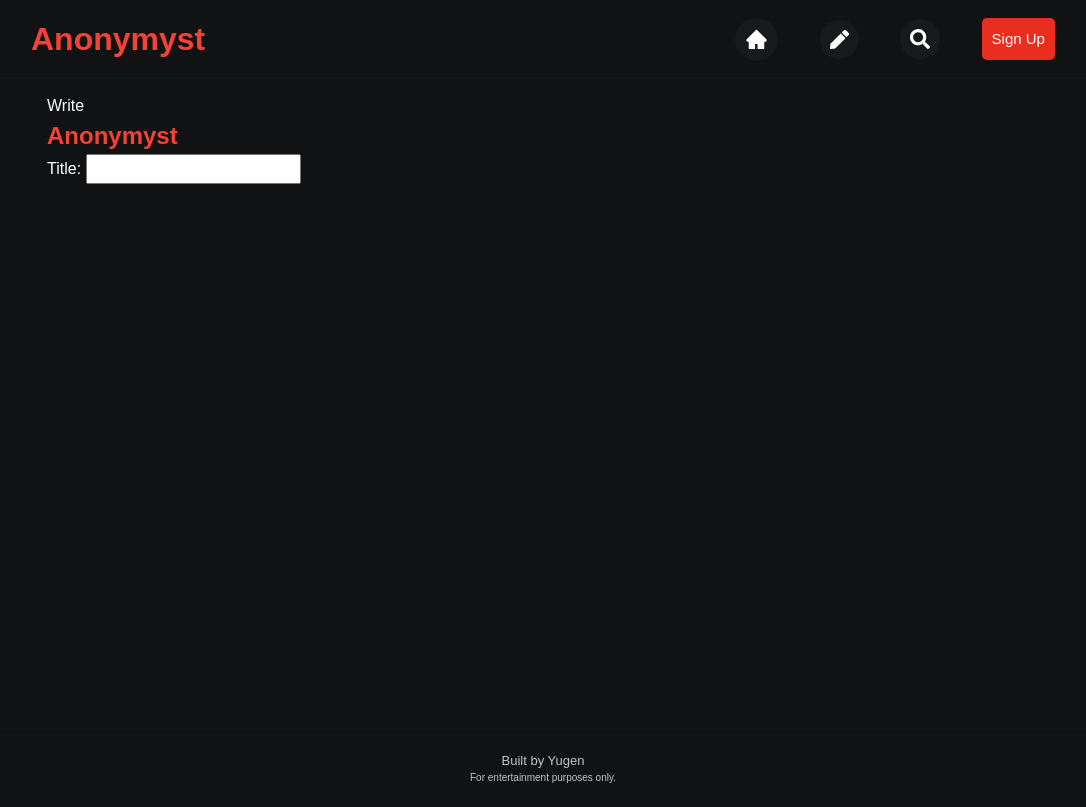
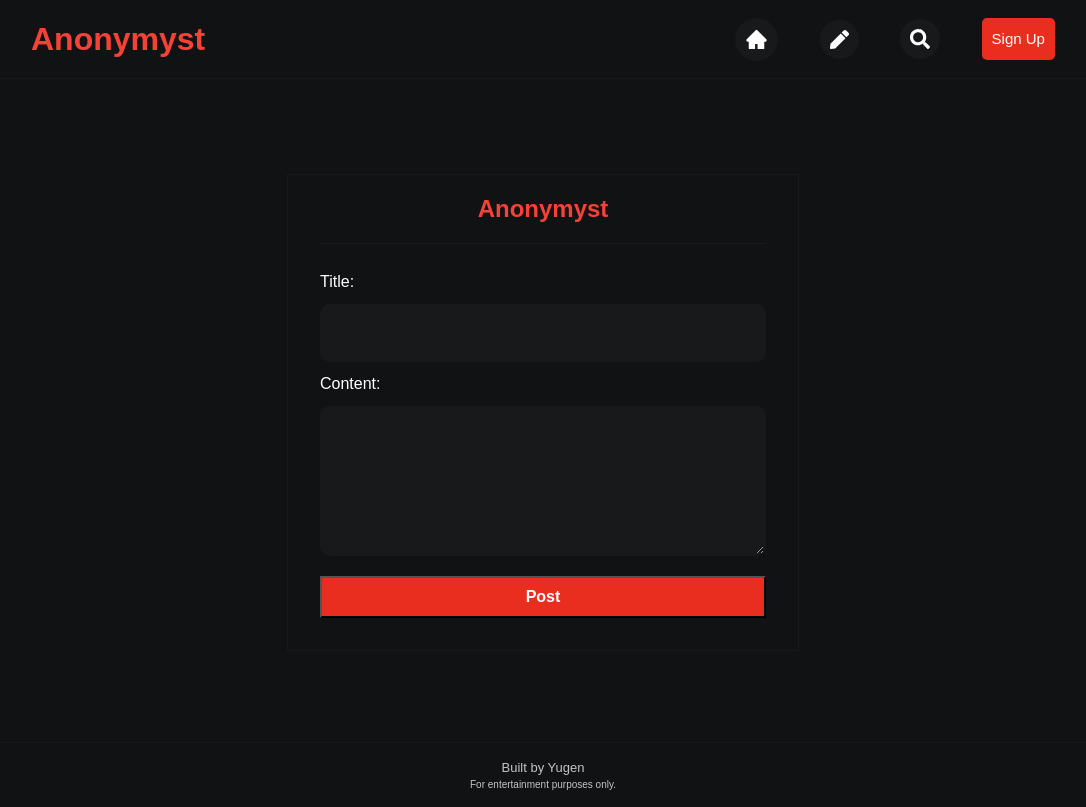
Before and after one commit to xyugen/anonymyst, a React (Create React App) app: page /post in a window 1280 px wide. Shown: the whole page, without its empty margins (97-1183 px from the left). Built offline with nearby package versions, Linux system fonts and the light colour scheme; no server answers.

Commit message:
feat: created a page for users to create posts and store them in Supabase database.

```diff
--- a/src/Assets/Styles/app.css
+++ b/src/Assets/Styles/app.css
@@ -3,8 +3,9 @@
 :root {
     --color-bg: #111213;
     --color-bg-variant: #17191A;
+    --color-bg-variant-a: #27292a;
     --color-fg: #fff;
-    --color-fg-variant: #7d7d7d;
+    --color-fg-variant: #dddddd;
     --color-primary: #F44336;
     --color-primary-variant: #E92E20;
 
--- /dev/null
+++ b/src/Assets/Styles/post.css
@@ -0,0 +1,90 @@
+.post-form {
+    display: flex;
+    flex-direction: column;
+
+    padding: 1em 2em;
+    margin: 5em 15em;
+
+    border: 1px solid var(--color-bg-variant);
+}
+
+.post-form-header {
+    text-align: center;
+    border-bottom: 1px solid var(--color-bg-variant);
+    padding: 0 0 1em 0;
+}
+
+.post-form-form {
+    display: flex;
+    flex-direction: column;
+
+    padding: 1em 0;
+}
+
+.post-form-form label{
+    margin: 10px 0;
+}
+
+.post-form-form input[type="submit"] {
+    margin-top: 20px;
+}
+
+/* TITLE */
+.post-form-form #title {
+    background: var(--color-bg-variant);
+    color: var(--color-bg-variant-a);
+    padding: 1em;
+    border-radius: 10px;
+    border: 2px solid transparent;
+    outline: none;
+
+    font-weight: 500;
+    font-size: 16px;
+    line-height: 1.4;
+    transition: all 0.2s;
+}
+
+.post-form-form #title:hover {
+    cursor: pointer;
+}
+
+.post-form-form #title:focus {
+    cursor: text;
+    color: var(--color-primary);
+}
+
+/* CONTENT */
+.post-form-form textarea {
+    background: var(--color-bg-variant);
+    color: var(--color-bg-variant-a);
+    padding: 1em;
+    border-radius: 10px;
+    border: 2px solid transparent;
+    outline: none;
+
+    font-weight: 500;
+    font-size: 16px;
+    line-height: 1.4;
+    height: 150px;
+    transition: all 0.2s;
+}
+
+.post-form-form textarea:hover {
+    cursor: pointer;
+}
+
+.post-form-form textarea:focus {
+    cursor: text;
+    color: var(--color-fg);
+}
+
+.post-form-form #post-btn {
+    padding: 7px;
+    font-weight: 600;
+}
+
+@media only screen and (max-width: 1100px) {
+    .post-form {
+        margin: 2em 5px;
+    }
+}
--- a/src/Pages/Post/Post.jsx
+++ b/src/Pages/Post/Post.jsx
@@ -1,15 +1,54 @@
-import React from 'react'
+import React, { useState } from 'react'
+import '../../Assets/Styles/post.css'
+import { useNavigate } from 'react-router-dom'
+
+import { supabase } from '../../Services/supabase'
 
 const Post = () => {
+  const [title, setTitle] = useState('');
+  const [content, setContent] = useState('');
+
+  const history = useNavigate();
+
+  const handleTitleChange = (e) => {
+    setTitle(e.target.value);
+  };
+
+  const handleContentChange = (e) => {
+    setContent(e.target.value);
+  };
+
+  const handleSubmit = async (e) => {
+    e.preventDefault();
+
+    // Insert the new post into the "posts" table
+    const { data, error } = await supabase
+      .from('posts')
+      .insert([{ title, content }]);
+
+    if (error) {
+      console.log('Error creating post:', error);
+    } else {
+      console.log('Post created successfully:', data);
+    }
+
+    history("/")
+  };
+
   return (
     <div className='post-form'>
       <div className='post-form-header'>
-        <p>Write</p><h2>Anonymyst</h2>
+        <h2>Anonymyst</h2>
       </div>
-      <div className='post-form-content'>
-        <form>
-          <label>Title: </label>
-          <input type='text' />
+      <div className='post-form-content' onSubmit={handleSubmit}>
+        <form className='post-form-form'>
+          <label htmlFor="title">Title:</label>
+          <input type="text" id="title" value={title} onChange={handleTitleChange} />
+
+          <label htmlFor="content">Content:</label>
+          <textarea id="content" value={content} onChange={handleContentChange} required></textarea>
+
+          <input type="submit" value="Post" className='btn' id='post-btn' />
         </form>
       </div>
     </div>
```
